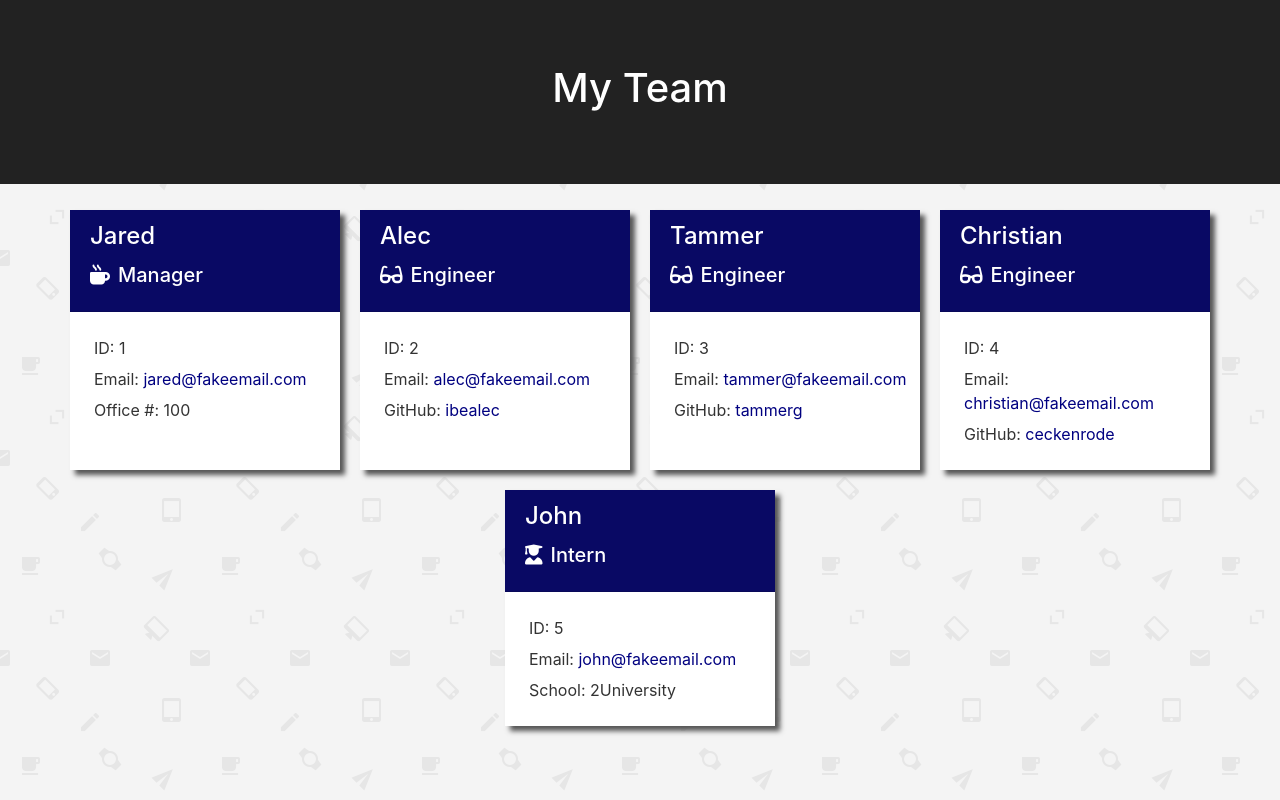
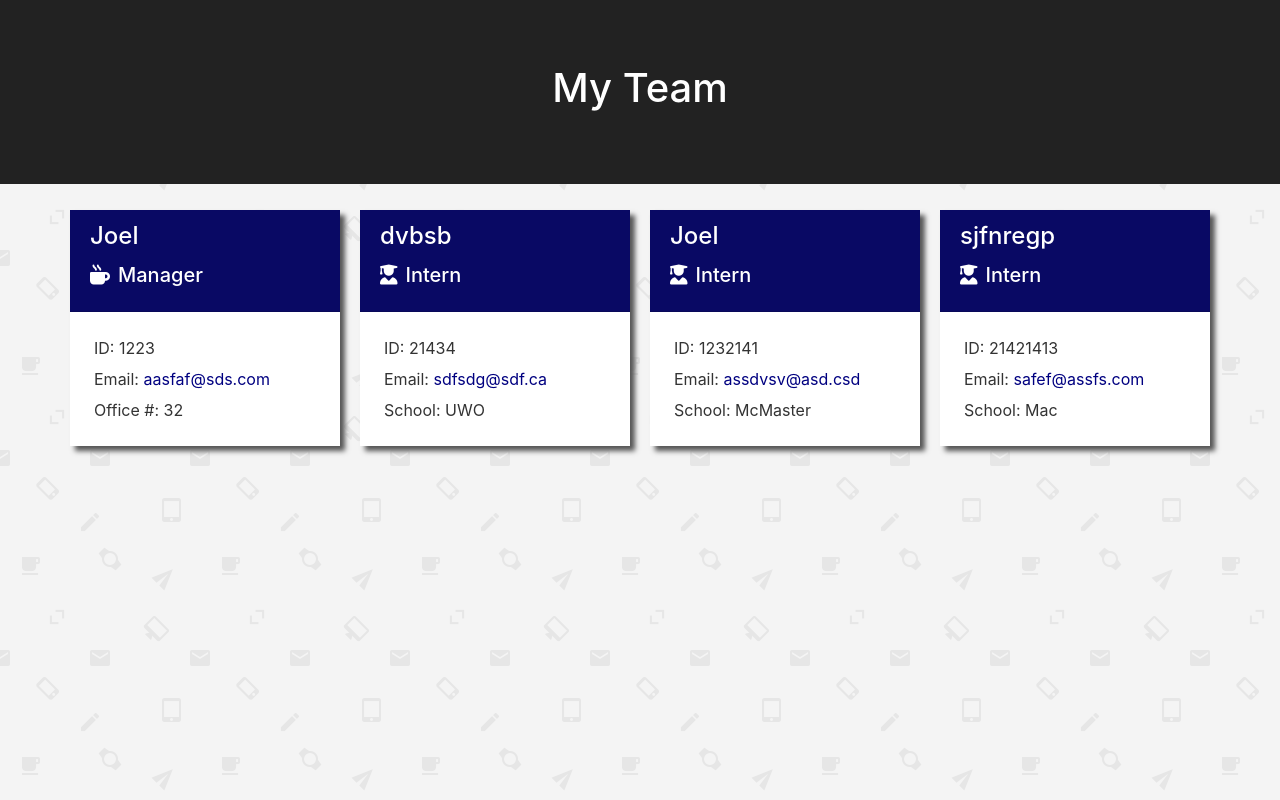
Before and after one commit to joel-clifford-bootcamp/homework-10, a website: page output/team.html in a window 1280 px wide. Drawn offline with nearby package versions, Linux system fonts and the light colour scheme.

```diff
--- a/output/team.html
+++ b/output/team.html
@@ -25,63 +25,53 @@
             <div class="team-area col-12 d-flex flex-wrap justify-content-center">
                 <div class="card employee-card">
     <div class="card-header">
-        <h2 class="card-title">Jared</h2>
+        <h2 class="card-title">Joel</h2>
         <h3 class="card-title"><i class="fas fa-mug-hot mr-2"></i>Manager</h3>
     </div>
     <div class="card-body">
         <ul class="list-group">
-            <li class="list-group-item">ID: 1</li>
-            <li class="list-group-item">Email: <a href="mailto:jared@fakeemail.com">jared@fakeemail.com</a></li>
-            <li class="list-group-item">Office #: 100</li>
+            <li class="list-group-item">ID: 1223</li>
+            <li class="list-group-item">Email: <a href="mailto:aasfaf@sds.com">aasfaf@sds.com</a></li>
+            <li class="list-group-item">Office #: 32</li>
         </ul>
     </div>
 </div>
 <div class="card employee-card">
     <div class="card-header">
-        <h2 class="card-title">Alec</h2>
-        <h3 class="card-title"><i class="fas fa-glasses mr-2"></i>Engineer</h3>
-    </div>
-    <div class="card-body">
-        <ul class="list-group">
-            <li class="list-group-item">ID: 2</li>
-            <li class="list-group-item">Email: <a href="mailto:alec@fakeemail.com">alec@fakeemail.com</a></li>
-            <li class="list-group-item">GitHub: <a href="https://github.com/ibealec" target="_blank" rel="noopener noreferrer">ibealec</a></li>
-        </ul>
-    </div>
-</div><div class="card employee-card">
-    <div class="card-header">
-        <h2 class="card-title">Tammer</h2>
-        <h3 class="card-title"><i class="fas fa-glasses mr-2"></i>Engineer</h3>
-    </div>
-    <div class="card-body">
-        <ul class="list-group">
-            <li class="list-group-item">ID: 3</li>
-            <li class="list-group-item">Email: <a href="mailto:tammer@fakeemail.com">tammer@fakeemail.com</a></li>
-            <li class="list-group-item">GitHub: <a href="https://github.com/tammerg" target="_blank" rel="noopener noreferrer">tammerg</a></li>
-        </ul>
-    </div>
-</div><div class="card employee-card">
-    <div class="card-header">
-        <h2 class="card-title">Christian</h2>
-        <h3 class="card-title"><i class="fas fa-glasses mr-2"></i>Engineer</h3>
-    </div>
-    <div class="card-body">
-        <ul class="list-group">
-            <li class="list-group-item">ID: 4</li>
-            <li class="list-group-item">Email: <a href="mailto:christian@fakeemail.com">christian@fakeemail.com</a></li>
-            <li class="list-group-item">GitHub: <a href="https://github.com/ceckenrode" target="_blank" rel="noopener noreferrer">ceckenrode</a></li>
-        </ul>
-    </div>
-</div><div class="card employee-card">
-    <div class="card-header">
-        <h2 class="card-title">John</h2>
+        <h2 class="card-title">dvbsb</h2>
         <h3 class="card-title"><i class="fas fa-user-graduate mr-2"></i>Intern</h3>
     </div>
     <div class="card-body">
         <ul class="list-group">
-            <li class="list-group-item">ID: 5</li>
-            <li class="list-group-item">Email: <a href="mailto:john@fakeemail.com">john@fakeemail.com</a></li>
-            <li class="list-group-item">School: 2University</li>
+            <li class="list-group-item">ID: 21434</li>
+            <li class="list-group-item">Email: <a href="mailto:sdfsdg@sdf.ca">sdfsdg@sdf.ca</a></li>
+            <li class="list-group-item">School: UWO</li>
+        </ul>
+    </div>
+</div>
+<div class="card employee-card">
+    <div class="card-header">
+        <h2 class="card-title">Joel</h2>
+        <h3 class="card-title"><i class="fas fa-user-graduate mr-2"></i>Intern</h3>
+    </div>
+    <div class="card-body">
+        <ul class="list-group">
+            <li class="list-group-item">ID: 1232141</li>
+            <li class="list-group-item">Email: <a href="mailto:assdvsv@asd.csd">assdvsv@asd.csd</a></li>
+            <li class="list-group-item">School: McMaster</li>
+        </ul>
+    </div>
+</div>
+<div class="card employee-card">
+    <div class="card-header">
+        <h2 class="card-title">sjfnregp</h2>
+        <h3 class="card-title"><i class="fas fa-user-graduate mr-2"></i>Intern</h3>
+    </div>
+    <div class="card-body">
+        <ul class="list-group">
+            <li class="list-group-item">ID: 21421413</li>
+            <li class="list-group-item">Email: <a href="mailto:safef@assfs.com">safef@assfs.com</a></li>
+            <li class="list-group-item">School: Mac</li>
         </ul>
     </div>
 </div>
```
Also changed, not shown: README.md.
